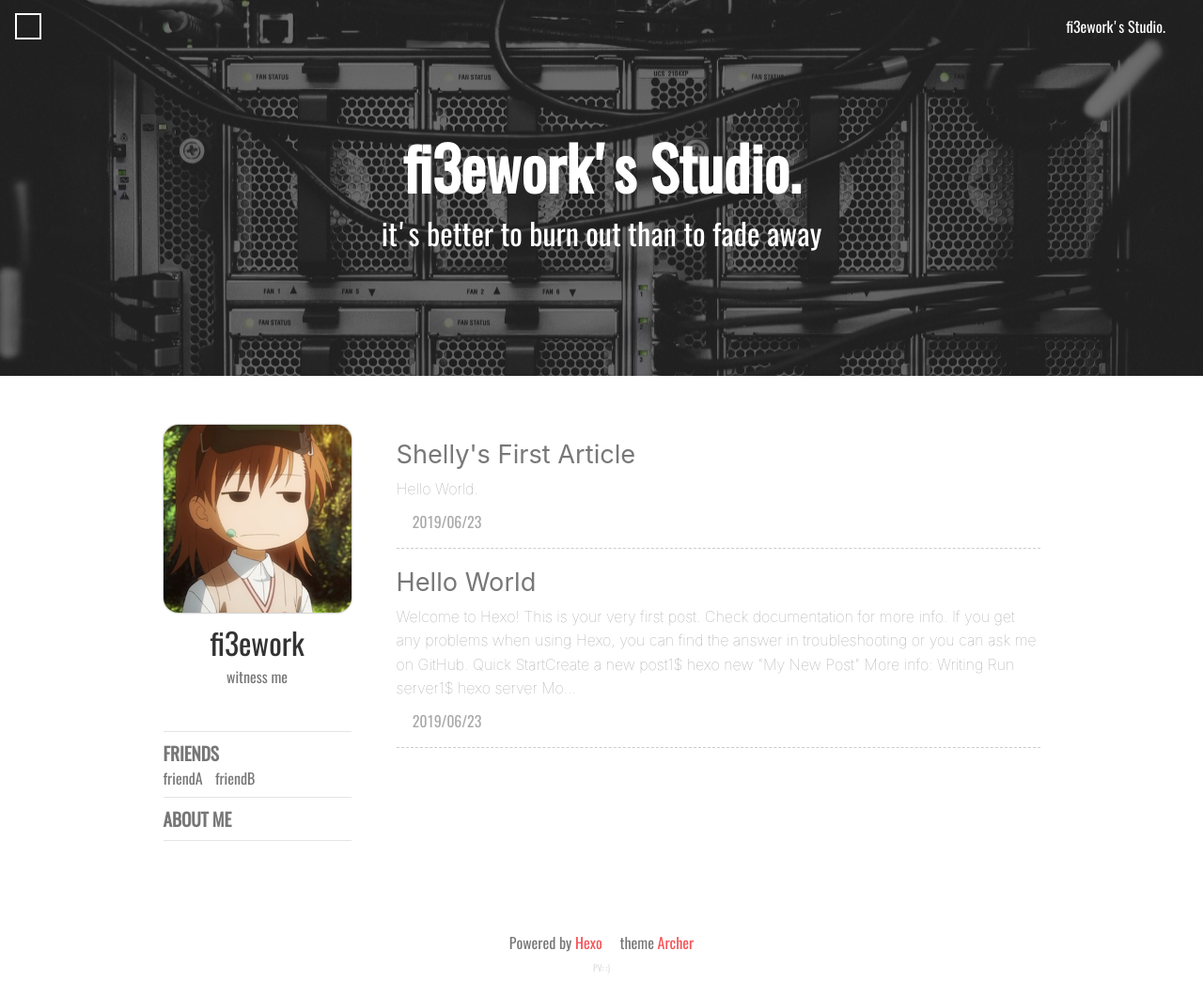
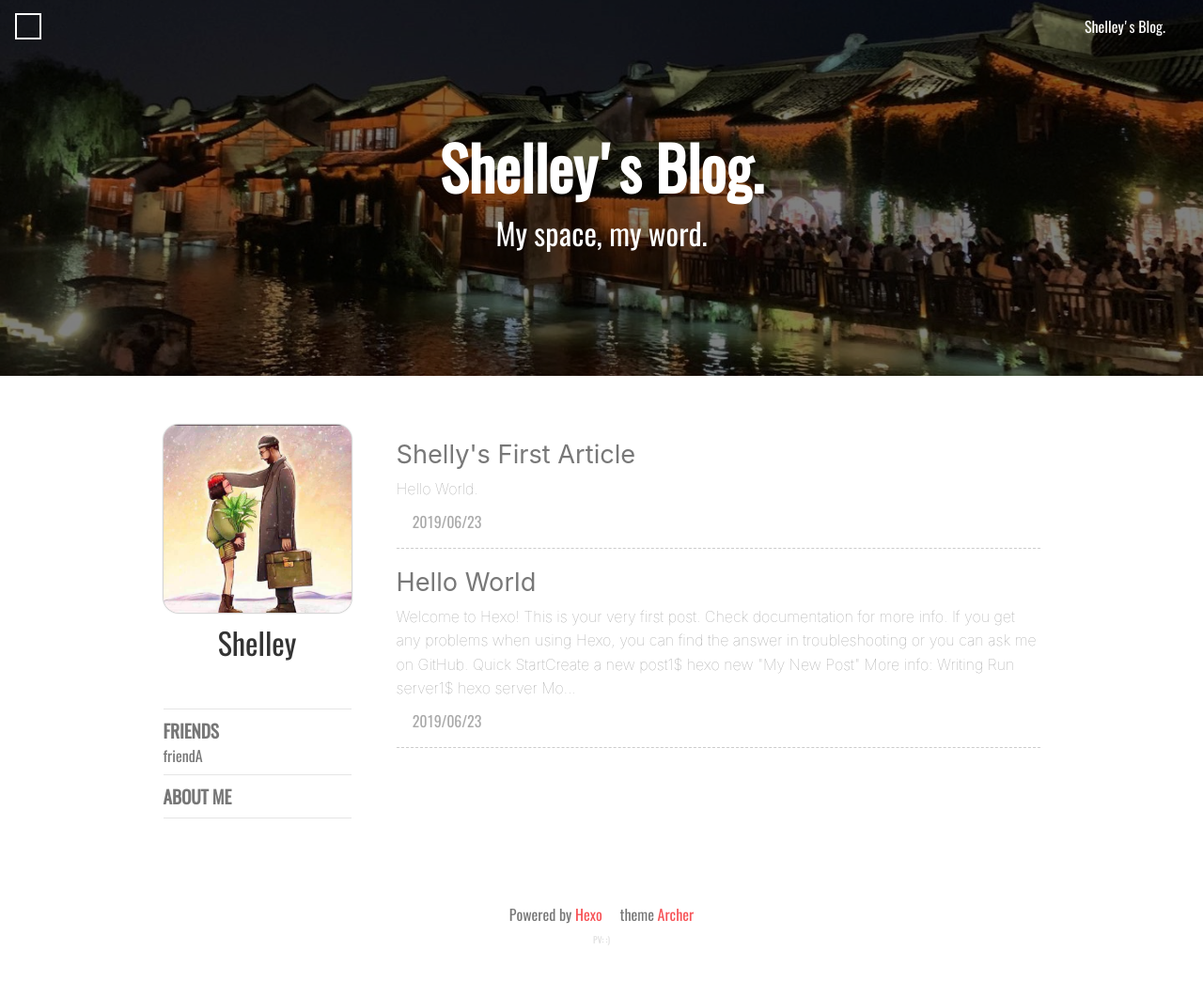
Before and after one commit to Shelley1005/Shelley1005.github.io, a plain HTML site: page index.html in a window 1280 px wide. Shown: the whole page at 94% size. After the commit the page ends 1031 px from the top, so only its background shows below. Drawn offline with nearby package versions, Linux system fonts and the light colour scheme; some packages are replaced by stand-ins of ours; a script that the page names is missing; a web font is replaced by a local one.

Commit message:
Site updated: 2019-06-28 21:46:28

```diff
--- a/index.html
+++ b/index.html
@@ -22,7 +22,7 @@
     <meta name="description" content>
     <meta http-equiv="Cache-control" content="no-cache">
     <meta http-equiv="X-UA-Compatible" content="IE=edge,chrome=1">
-    <title>fi3ework&#39;s Studio</title>
+    <title>Shelley&#39;s Blog</title>
     <style type="text/css">
     @font-face {
         font-family: 'Oswald-Regular';
@@ -210,7 +210,7 @@
     <div class="header-sidebar-menu">&#xe775;</div>
     <!-- post页的toggle banner  -->
 
-    <a class="home-link" href=/>fi3ework's Studio.</a>
+    <a class="home-link" href=/>Shelley's Blog.</a>
 </header>
     <div class="wrapper">
         <div class="site-intro" style="
@@ -230,13 +230,13 @@ height:50vh;
     <!-- 文章页  -->
 
     <div class="site-intro-placeholder"></div>
-    <div class="site-intro-img" style="background-image: url(/intro/index-bg.jpg)"></div>
+    <div class="site-intro-img" style="background-image: url(/intro/wuzhen2.jpg)"></div>
     <div class="site-intro-meta">
         <!-- 标题  -->
         <h1 class="intro-title">
             <!-- 主页  -->
 
-            fi3ework's Studio.
+            Shelley's Blog.
             <!-- 文章页  -->
 
         </h1>
@@ -245,7 +245,7 @@ height:50vh;
             <!-- 主页副标题  -->
 
 
-                it's better to burn out than to fade away
+                My space, my word.
 
             <!-- 文章页  -->
 
@@ -412,27 +412,11 @@ Mo...
             <!-- profile -->
 
             <div class="profile">
-    <img class="profile-avatar" alt="avatar" src= /avatar/Misaka.jpg >
-    <div class="profile-name">fi3ework</div>
-
-    <div class="profile-signature">
-        witness me
-    </div>
+    <img class="profile-avatar" alt="avatar" src= /avatar/head.jpg >
+    <div class="profile-name">Shelley</div>
 
 
     <div class="profile-social">
-
-
-
-
-                <a href="mailto:12345@qq.com" class="iconfont-archer email" title=email ></a>
-
-
-
-
-
-                <a href="//github.com/fi3ework" class="iconfont-archer github" target="_blank" title=github></a>
-
 
 
 
@@ -487,16 +471,8 @@ Mo...
 
 
                     <span>
-                        <a href= //www.baidu.com target="_black">friendA</a>
+                        <a href= //hetaotao.net target="_black">friendA</a>
                     </span>
-
-
-
-                    <span>
-                        <a href= //www.google.com target="_black">friendB</a>
-                    </span>
-
-
 
 
         </div>
@@ -513,18 +489,6 @@ Mo...
     <!-- social  -->
 
     <div class="social">
-
-
-
-
-                <a href="mailto:12345@qq.com" class="iconfont-archer email" title=email ></a>
-
-
-
-
-
-                <a href="//github.com/fi3ework" class="iconfont-archer github" target="_blank" title=github></a>
-
 
 
 
```
Also changed, not shown: 2019/06/23/hello-world/index.html (+3 -15 lines), 2019/06/23/test/index.html (+3 -15 lines), archives/2019/06/index.html (+2 -14 lines), archives/2019/index.html (+2 -14 lines), archives/index.html (+2 -14 lines), avatar/head.jpg (added), intro/wuzhen.jpg (added), intro/wuzhen2.jpg (added), 1 other file.
